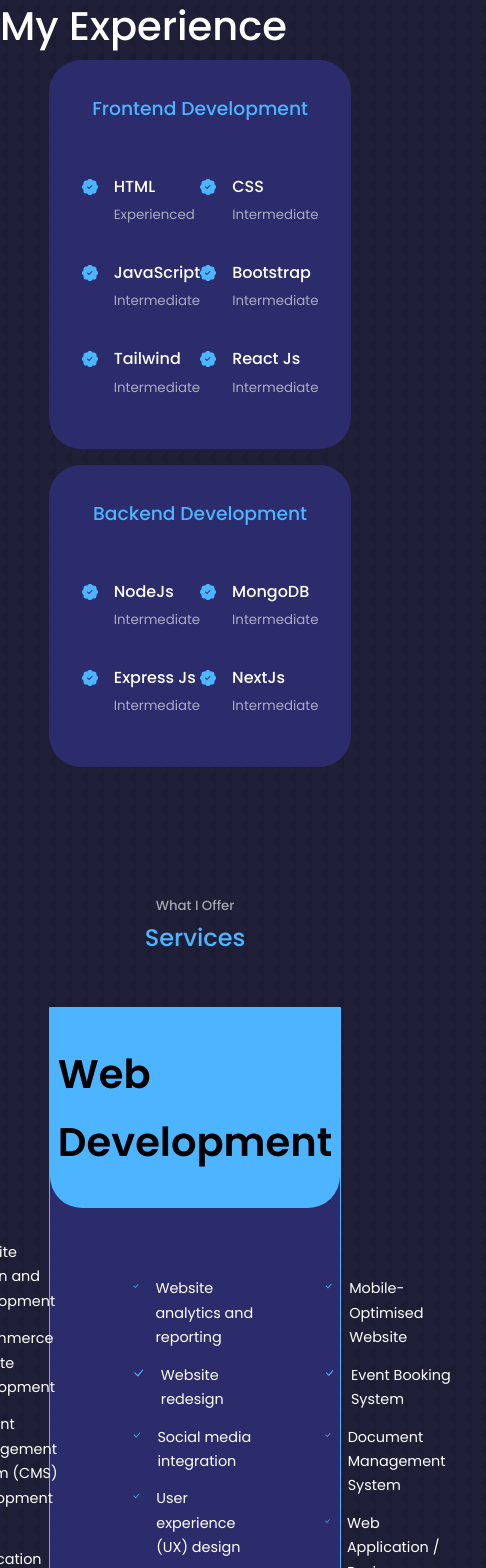
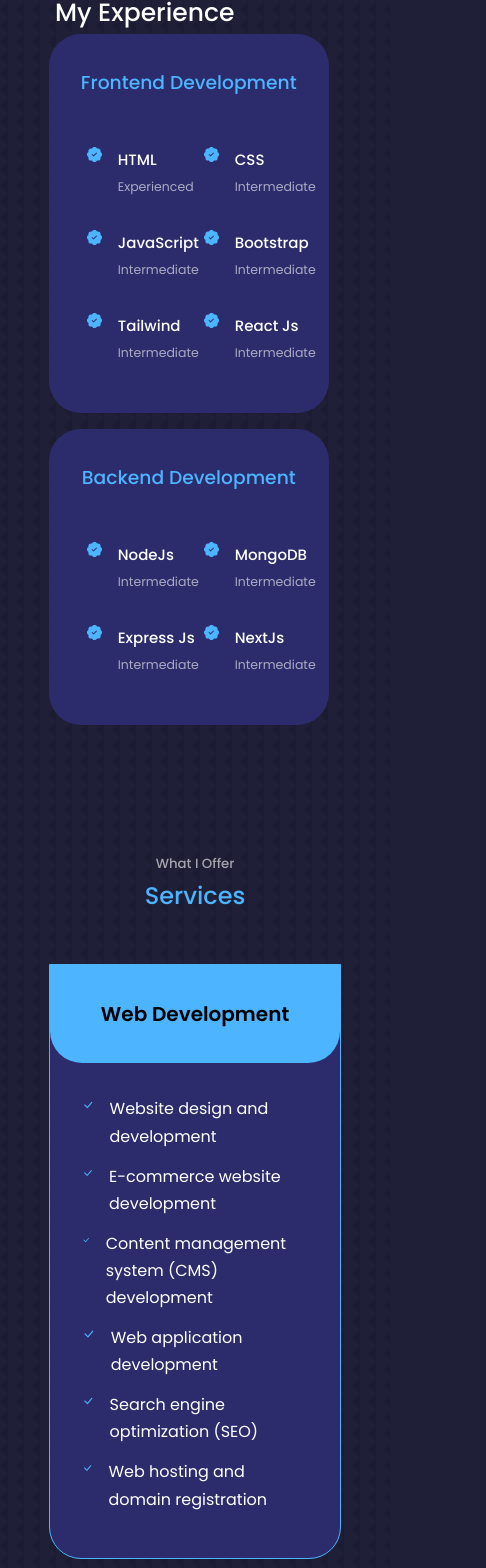
Before and after one commit to codewithnadeem14502/PORTFOLIO, a React (Create React App) app: page / in a window 390 px wide. Shown: the part 2750-4318 px from the top of the page, 486 px wide, since content can reach past the window. Built offline with nearby package versions, Linux system fonts and the light colour scheme.

Commit message:
added responsiveness

```diff
--- a/src/components/contact/Contact.jsx
+++ b/src/components/contact/Contact.jsx
@@ -15,8 +15,8 @@ const Contact = () => {
   };
   return (
     <section id='contact'>
-       <h5> Get In Touch</h5>
-       <h2>Contact Me</h2>
+       <h5 className='titilecontact1'> Get In Touch</h5>
+       <h2 className='titilecontact2'>Contact Me</h2>
 
        <div className="container contact_container">
         <div className="contact_options">
@@ -24,7 +24,7 @@ const Contact = () => {
               <MdOutlineEmail className='contact_option_icon'/>
               <h4>Email</h4>
               <h5>codewithnadee@gmail.com</h5>
-              <a href="mailto:codewithnadeem@gmail.com" target="_blank">Send a message</a>
+              <a href="mailto:codewithnadeem@gmail.com" target="_blank">Send a Message</a>
              </article>
              <article className="contact_option">
               <BsWhatsapp className='contact_option_icon'/>
--- a/src/components/contact/contact.css
+++ b/src/components/contact/contact.css
@@ -63,6 +63,14 @@ input,textarea{
 
 @media screen and (max-width:600px){
     .container.contact_container{
-       width: var(--container-width-sm);
+       width:150x;
+       margin-right: 80px;
+    }
+    .titilecontact1{
+        margin-right: 50px;
+
+    }
+    .titilecontact2{
+        margin-right: 50px;
     }
 }
--- a/src/components/experience/Experience.jsx
+++ b/src/components/experience/Experience.jsx
@@ -5,7 +5,7 @@ const Experience = () => {
   return (
     <section id='experience'>
       <h5>What Skills I have </h5>
-      <h1>My Experience</h1>
+      <h1 className='exptitle'>My Experience</h1>
 
       <div className="container experience_container">
         <div className="experience_frontend">
--- a/src/components/experience/experience.css
+++ b/src/components/experience/experience.css
@@ -57,7 +57,29 @@
     }
     .experience_container > div{
         padding: 2rem 1rem;
-        width: 100%;
+        width: 280px;
+
     }
+    .exptitle{
+        margin-left: 55px;
+        font-size: 25px;
+    }
+    .experience_content{
+       font-size: 15px;
 
+     margin-right: 0;
+     padding-right: 0;
+    }
+    .experience_details-icons{
+        padding: 0;
+        margin: 0;
+
+
+    }
+    .experience_details{
+        /* background-color: red; */
+        margin-left: 5px;
+        margin-right: 0;
+        padding-right: 0;
+    }
 }
--- a/src/components/footer/footer.css
+++ b/src/components/footer/footer.css
@@ -54,8 +54,10 @@ footer a{
     .permalinks{
         flex-direction: column;
         gap: 1.5rem;
+        background-color: red;
     }
     .footer_socials{
         margin-bottom: 2.6rem;
+        margin-right: 20px;
     }
 }
--- a/src/components/services/Services.jsx
+++ b/src/components/services/Services.jsx
@@ -14,7 +14,7 @@ const Services = () => {
           <div className='serivesContaineItem'>
             {/* list one */}
             <div>
-            <ul className='service_list'>
+            <ul className='service_list1'>
             <li>
               <BsCheckLg className='service_list_icon'/>
               <p>Website design and development</p>
@@ -43,7 +43,7 @@ const Services = () => {
             </div>
             {/* list two  */}
             <div>
-            <ul className='service_list'>
+            <ul className='service_list2'>
             <li>
               <BsCheckLg className='service_list_icon'/>
               <p>Website analytics and reporting</p>
@@ -72,7 +72,7 @@ const Services = () => {
             </div>
             {/* list three  */}
             <div>
-            <ul className='service_list'>
+            <ul className='service_list3'>
             <li>
               <BsCheckLg className='service_list_icon'/>
               <p>Mobile-Optimised Website</p>
--- a/src/components/services/services.css
+++ b/src/components/services/services.css
@@ -39,11 +39,11 @@
     font-size: 1rem;
     text-align: center;
 }
-.service_list{
+.service_list1, .service_list2, .service_list3 {
     padding: 2rem;
+  }
 
-}
-.service_list li{
+.service_list1 li, .service_list2 li , .service_list3  li{
     display: flex;
     gap: 1rem;
     margin-bottom: 0.8rem;
@@ -70,8 +70,13 @@
 @media screen and (max-width:600px)
 {
     .services_contianer{
-        grid-template-columns: 1fr;
-        gap: 1.5rem;
+       margin: 2px;
+       width: 20px;
       }
-
+     .service_list2,.service_list3{
+        display: none;
+     }
+     .titlehead{
+        font-size: 20px;
+     }
 }
--- a/src/components/testimonials/Testimonials.jsx
+++ b/src/components/testimonials/Testimonials.jsx
@@ -21,7 +21,7 @@ import 'swiper/css/pagination';
 const data = [
   {
     avatar : AVTR1,
-     name: 'Tina Snow',
+     name: 'Olivia',
       review: '""As the CEO of a major corporation, I have had the pleasure of working with many talented frontend developers over the years. However, [your name] stands out as one of the most impressive developers I have ever had the pleasure of working with. Her expertise in ReactJS and frontend development is second to none, and her ability to deliver high-quality work on time and within budget is truly remarkable."',
 
   },
--- a/src/components/testimonials/testimonials.css
+++ b/src/components/testimonials/testimonials.css
@@ -46,10 +46,18 @@
 }
 @media screen and (max-width:600px) {
     .container.testimonals_container{
-    width: var(--container-width-sm);
+     width: var(--container-width-sm);
+
+
+    }
+    .client_review{
+        width: var(--container-width-sm);
+        margin-left: 10px;
+        margin-right:3px;
+
+     padding-left: 0px;
+     padding-right: 0px;
 
 }
-.client_review{
-    width: var(--container-width-sm);
+
 }
-}
```
